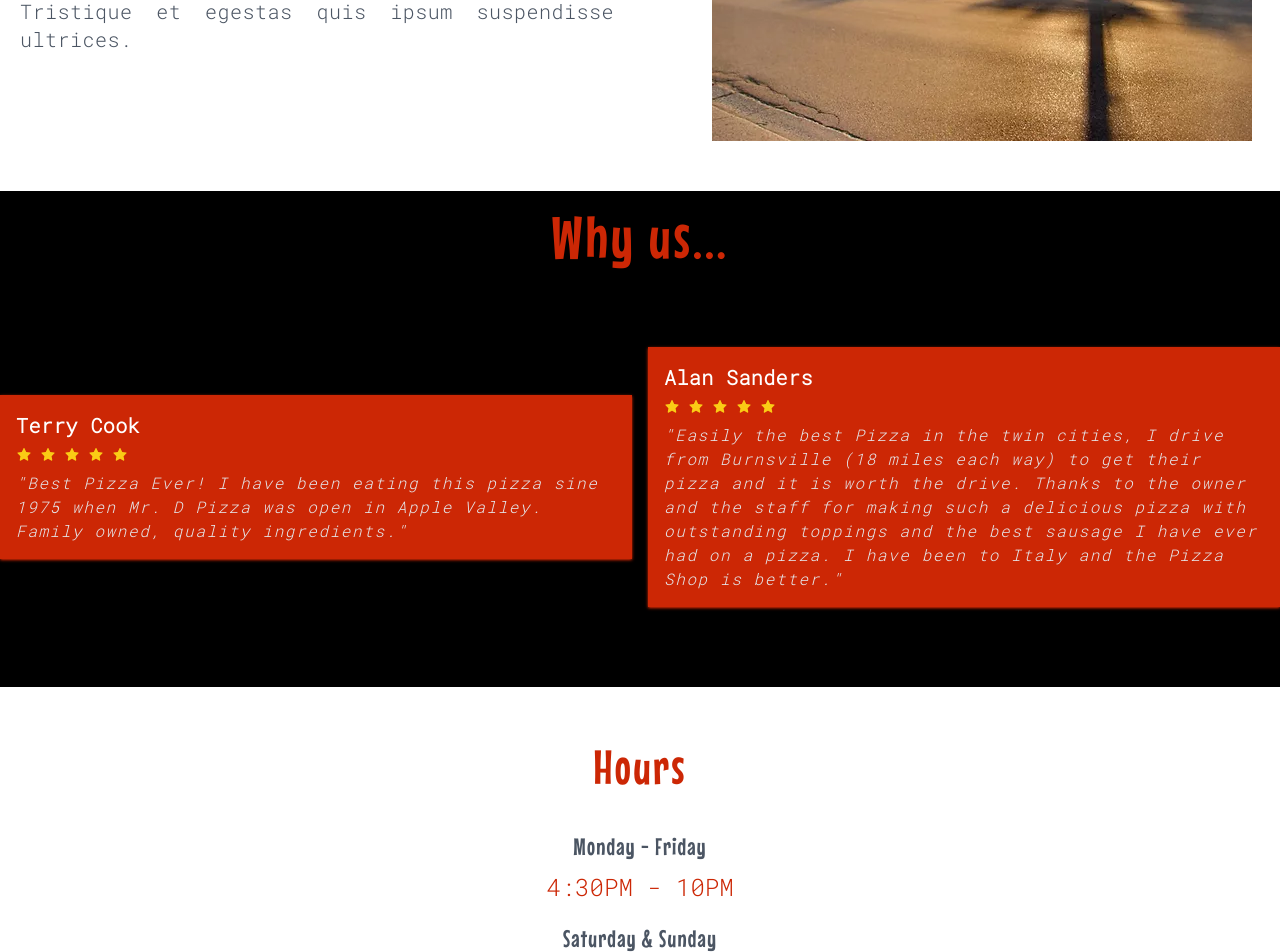
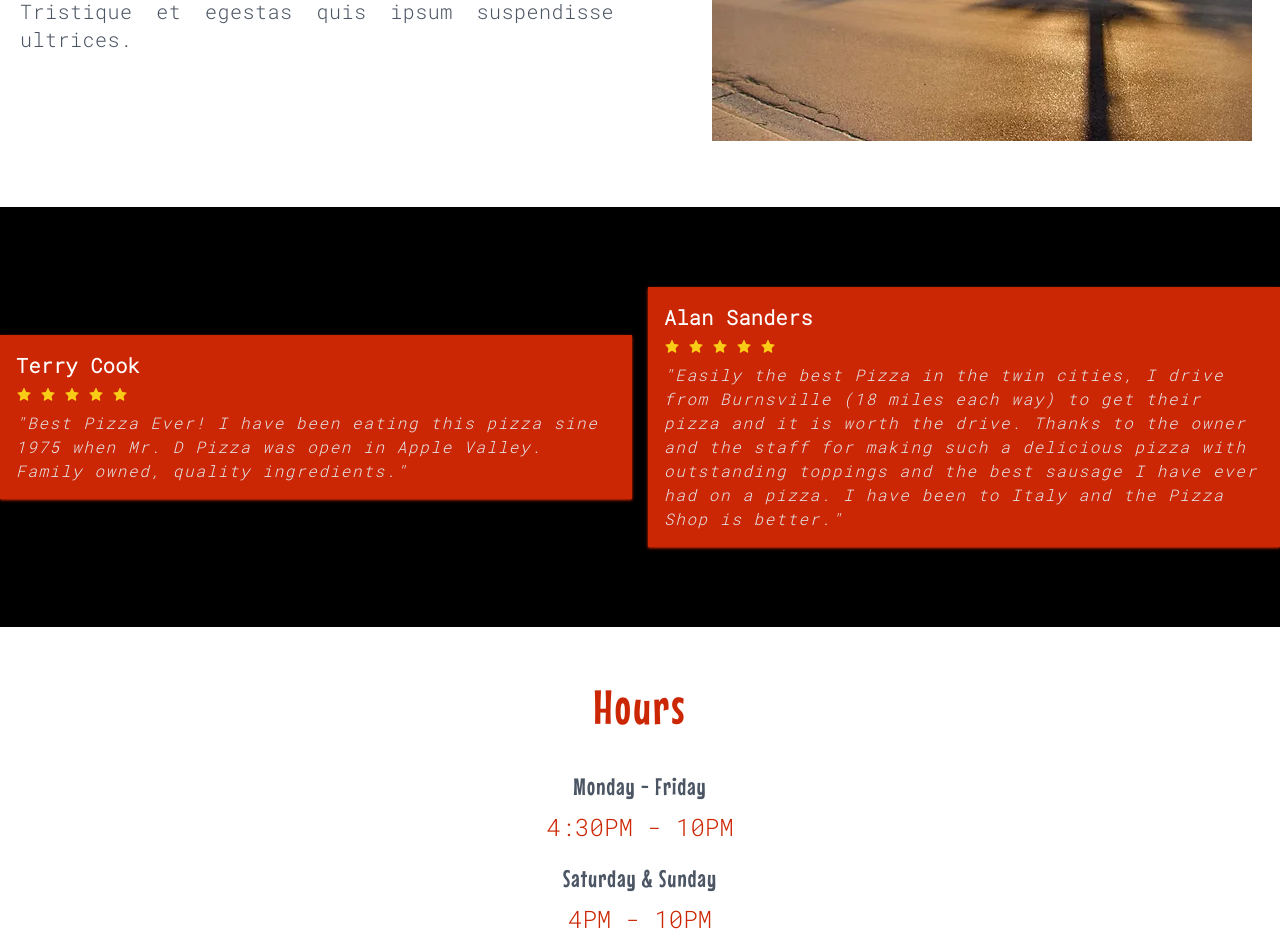
Before and after one commit to latz09/pizza-shop, a Next.js app: page / in a window 1280 px wide. Shown: the part 1080-2032 px from the top of the page. Built offline with nearby package versions, Linux system fonts and the light colour scheme.

Commit message:
removed heading of reviews

```diff
--- a/components/reviews/Reviews.js
+++ b/components/reviews/Reviews.js
@@ -4,9 +4,7 @@ import ReviewItem from './ReviewItem';
 const Reviews = () => {
 	return (
 		<>
-			<h1 className='text-center text-5xl md:text-6xl text-pizzaRed-400 font-logo tracking-wider mt-4'>
-				Why us...
-			</h1>
+
 			<div className='max-w-7xl mx-auto grid justify-center gap-4 md:grid-cols-2 md:justify-evenly md:items-center py-20'>
 				{reviews.map((review) => (
 					<div key={review.name} className=''>
--- a/pages/index.js
+++ b/pages/index.js
@@ -14,13 +14,17 @@ const Home = () => {
 			<div>
 				<About />
 			</div>
-			<div className="bg-black">
-				<Reviews />
+			<div>
+				<h1 className='text-center text-5xl md:text-6xl text-pizzaRed-400 font-logo tracking-wider m-4'>
+
+				</h1>
+				<div className='bg-black'>
+					<Reviews />
+				</div>
 			</div>
-			<div className="">
+			<div className=''>
 				<HoursLocation />
 			</div>
-
 		</div>
 	);
 };
```
